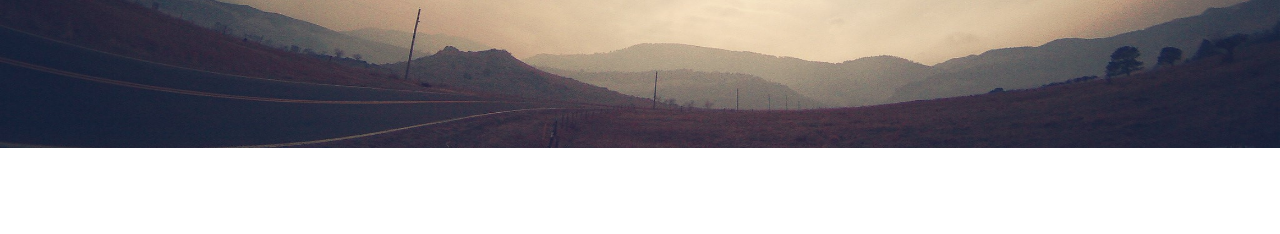
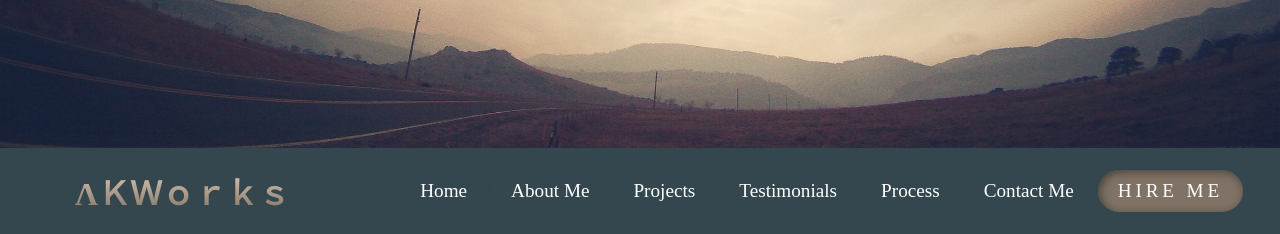
Before and after one commit to kirti18patel/portfolio-kirti, a plain HTML site: page index.html in a window 1280 px wide. Shown: the part 652-886 px from the top of the page. Before the commit the page ends 800 px from the top, so only its background shows below. Drawn offline with Linux system fonts and the light colour scheme.

Commit message:
navigation bar and logo added

```diff
--- a/assets/css/style.css
+++ b/assets/css/style.css
@@ -3,7 +3,15 @@
     padding: 0;
     box-sizing: border-box;
 }
+/* colors used in website */
+:root{
+    --primary-lightcolor: #ddc9b4;
+    --primary-darkcolor: #BCAC9B;
+    --primary-darkercolor:#7A6C5D;
+    --green: #2A3D45;
+}
 
+/* hero section styling */
 .hero{
     max-width: 100%;
     min-height: 100vh;
@@ -15,6 +23,7 @@
     max-height: 100%;
 }
 
+/* hero text styling */
 .hero h1{
     position: absolute;
     top: 50%;
@@ -32,3 +41,69 @@
 .hero h1 span{
     font-size: 0.6em;
 }
+
+/* navigation bar styling */
+header{
+    background-color: var(--green);
+    opacity: 0.95;
+    position: sticky;
+    top: 0;
+    padding: 10px 35px;
+    display: flex;
+    justify-content: space-between;
+    align-items: center;
+    flex-wrap: wrap;
+    font-size: 2rem;
+    z-index: 9999;
+    box-shadow: 0 5px 10px var(--green);
+}
+
+/* logo styling */
+header .logo{
+    font-weight: bolder;
+    margin-left: 40px;
+    cursor: pointer;
+    text-decoration: none;
+    background: -webkit-linear-gradient(var(--primary-lightcolor), var(--primary-darkercolor));
+    -webkit-background-clip: text;
+    -webkit-text-fill-color: transparent;
+}
+header nav{
+    display: flex;
+    justify-content: center;
+    align-items: center;
+    flex-wrap: wrap;
+    text-decoration: none;
+}
+
+/* naviagtion bar menu styling */
+header nav a{
+    color: white;
+    margin: 10px auto;
+    text-decoration: none;
+    font-size: 0.6em;
+    padding: 10px 20px;
+    border: 2px solid var(--green);
+    border-radius: 25px;
+}
+header nav a:hover{
+    color: var(--primary-darkcolor);
+    border: 2px solid var(--primary-darkcolor);
+    border-radius: 25px;
+}
+
+/* hire link styling */
+.hire{
+    text-decoration: none;
+    color: white;
+    background: var(--primary-darkercolor);
+    padding: 10px 20px;
+    border-radius: 30px;
+    box-shadow: 2px 2px 10px rgba(0,0,0,0.5) inset;
+    letter-spacing: 0.20em;
+}
+.hire:hover{
+    box-shadow: 0 0 10px rgba(0,0,0,0.8);
+    border: 2px solid transparent;
+    color: white;
+}
--- a/index.html
+++ b/index.html
@@ -8,9 +8,25 @@
     <link rel="stylesheet" href="./assets/css/style.css">
 </head>
 <body>
+    <!-- hero section -->
     <section class="hero">
         <img src="./assets/images/bg.jpg" alt="background image">
         <h1>CHEERS TO THE COLORFUL LIFE ! <br><span>- ΛＫＷｏｒｋｓ</span></h1>
     </section>
+
+    <!-- header- logo and navigation -->
+    <header>
+        <a href="#" class="logo">ΛＫＷｏｒｋｓ</a>
+        <nav>
+            <a href="#">Home</a>
+            <a href="#">About Me</a>
+            <a href="#">Projects</a>
+            <a href="#">Testimonials</a>
+            <a href="#">Process</a>
+            <a href="#">Contact Me</a>
+            <a href="mailto:kirti18patel@yahoo.com" class="hire">HIRE ME</a>
+        </nav>
+    </header>
+
 </body>
 </html>
```
